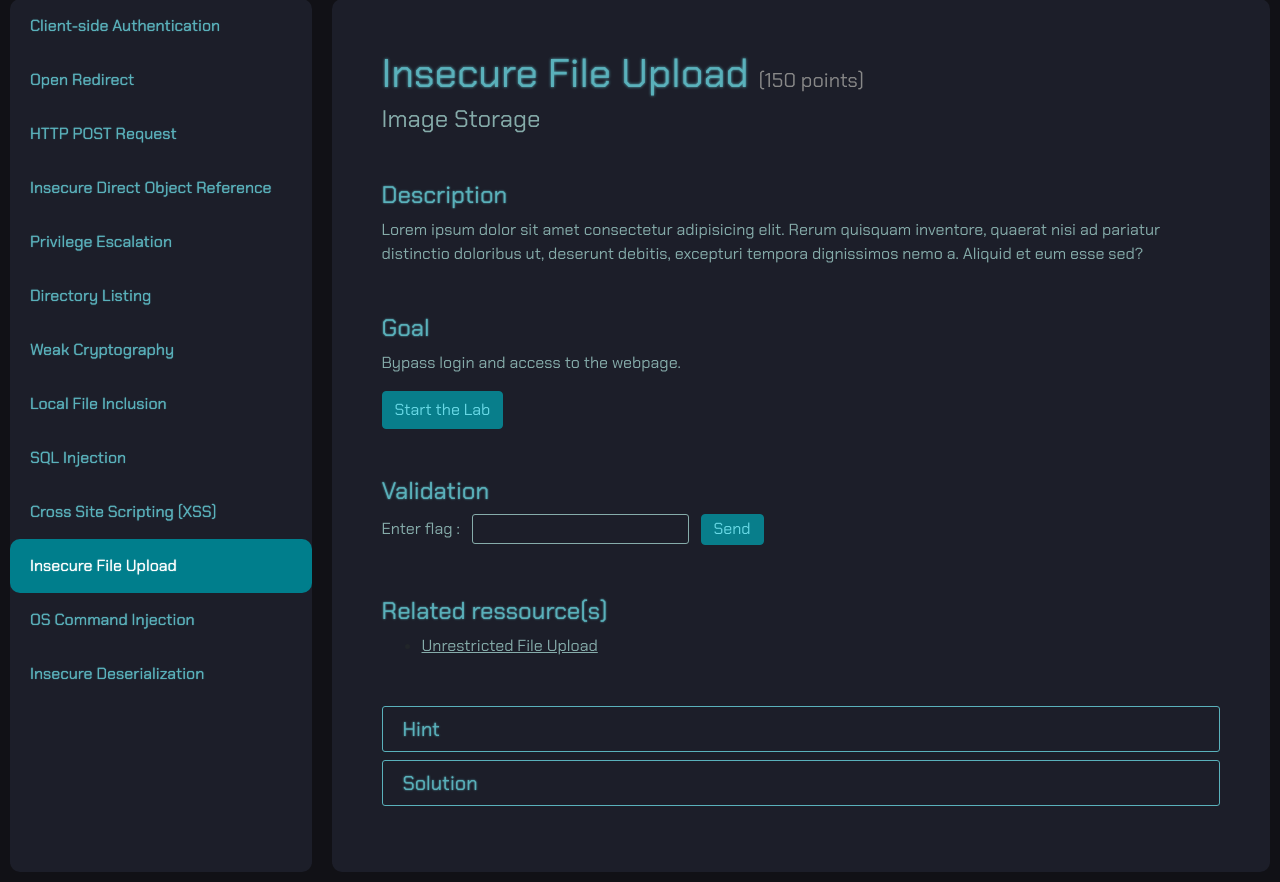
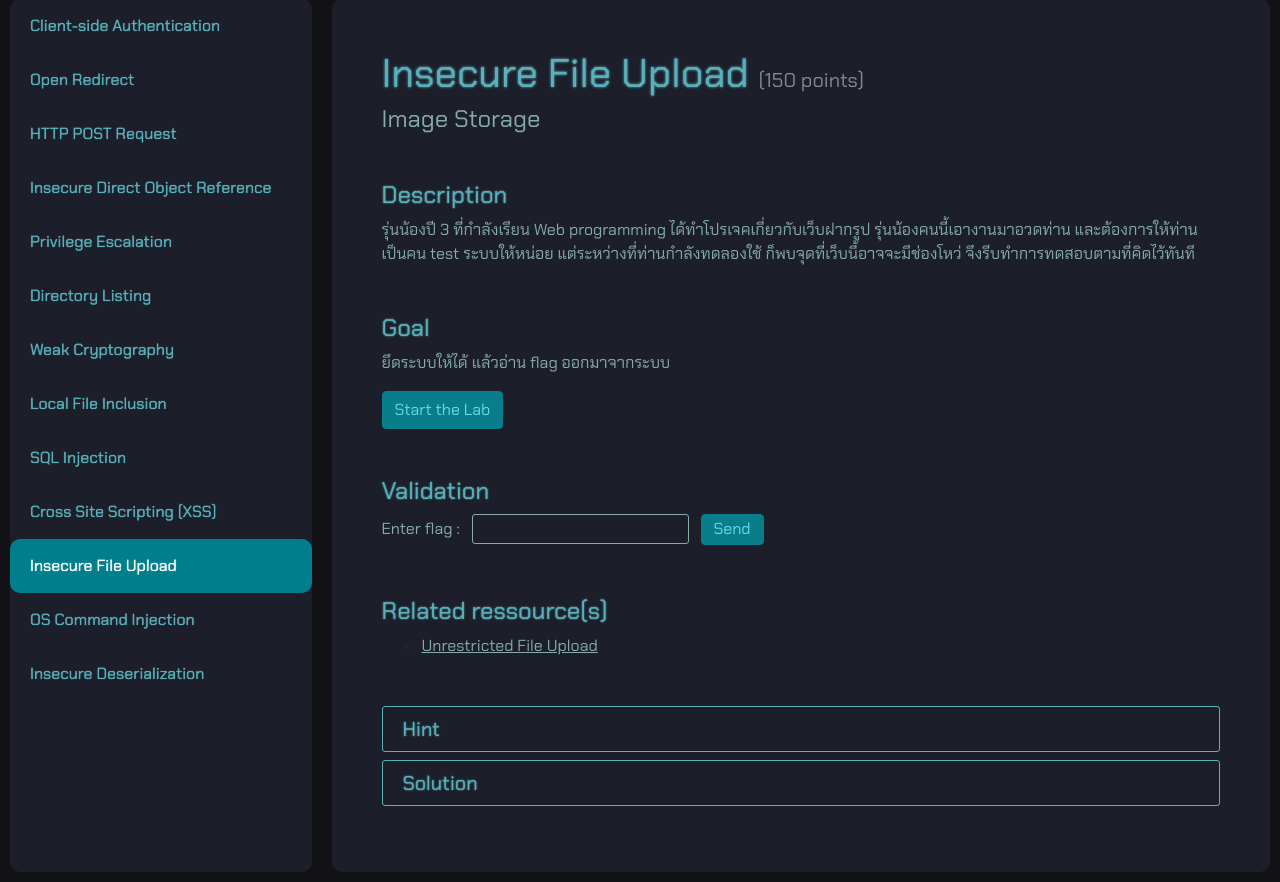
Before and after one commit to destine21/wreck-it-lab, a PHP site: page /ch11.php in a window 1280 px wide. Shown: the part 153-1035 px from the top of the page. Run offline with PHP 8.4, Linux system fonts and the light colour scheme; data comes from the database, SQL or seed files in the repository.

Commit message:
add story ch11

```diff
--- a/html/ch11.php
+++ b/html/ch11.php
@@ -26,11 +26,11 @@
                 <div class="detail-cha mt-5">
                     <div class="description">
                         <h5>Description</h5>
-                        <p>Lorem ipsum dolor sit amet consectetur adipisicing elit. Rerum quisquam inventore, quaerat nisi ad pariatur distinctio doloribus ut, deserunt debitis, excepturi tempora dignissimos nemo a. Aliquid et eum esse sed?</p>
+                        <p>รุ่นน้องปี 3 ที่กำลังเรียน Web programming ได้ทำโปรเจคเกี่ยวกับเว็บฝากรูป รุ่นน้องคนนี้เอางานมาอวดท่าน และต้องการให้ท่านเป็นคน test ระบบให้หน่อย แต่ระหว่างที่ท่านกำลังทดลองใช้ ก็พบจุดที่เว็บนี้อาจจะมีช่องโหว่ จึงรีบทำการทดสอบตามที่คิดไว้ทันที</p>
                     </div>
                     <div>
                         <h5>Goal</h5>
-                        <p>Bypass login and access to the webpage.</p>
+                        <p>ยึดระบบให้ได้ แล้วอ่าน flag ออกมาจากระบบ</p>
                         <a href="ch11/upload.php" target="blank" class="btn btn-primary" role="button">Start the Lab</a>
                     </div>
                     <div>
```
